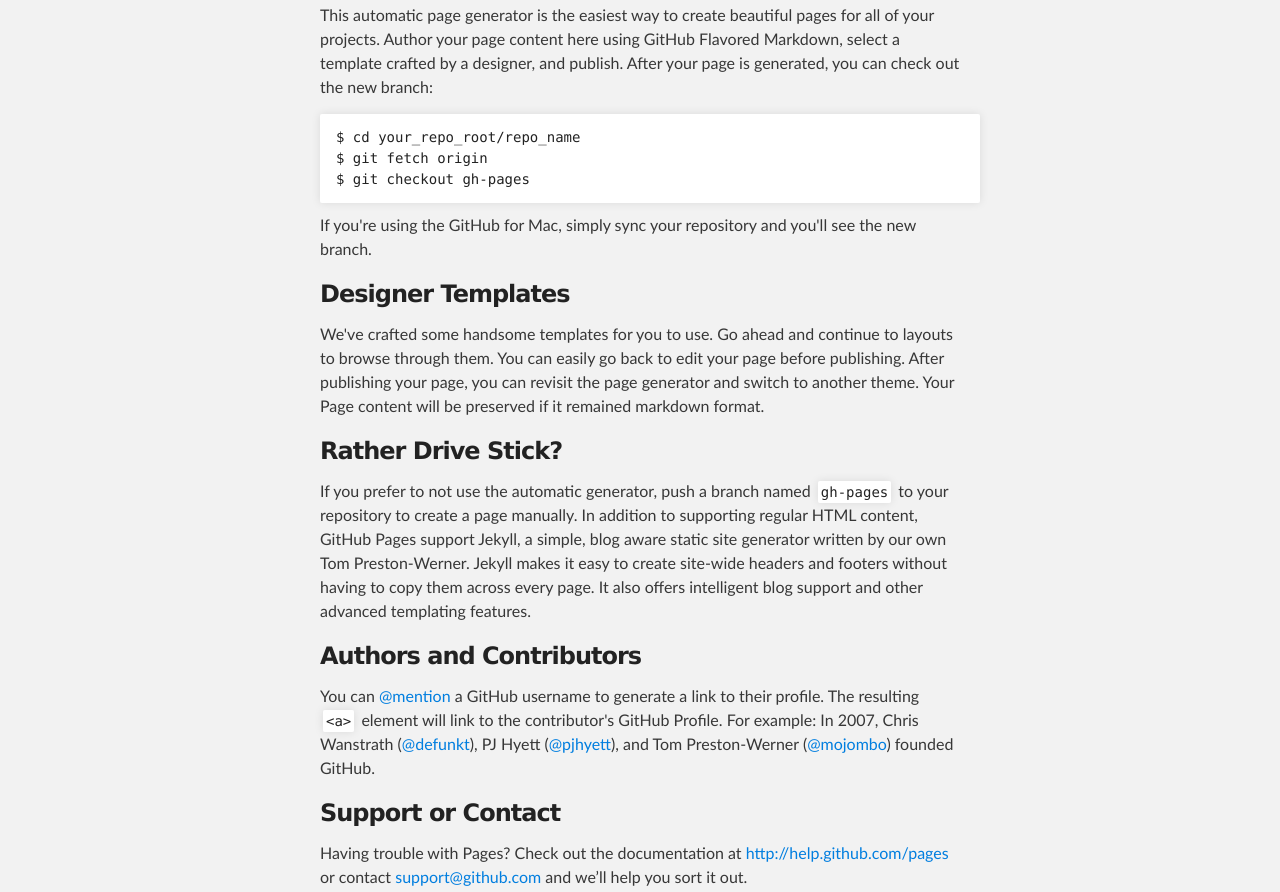
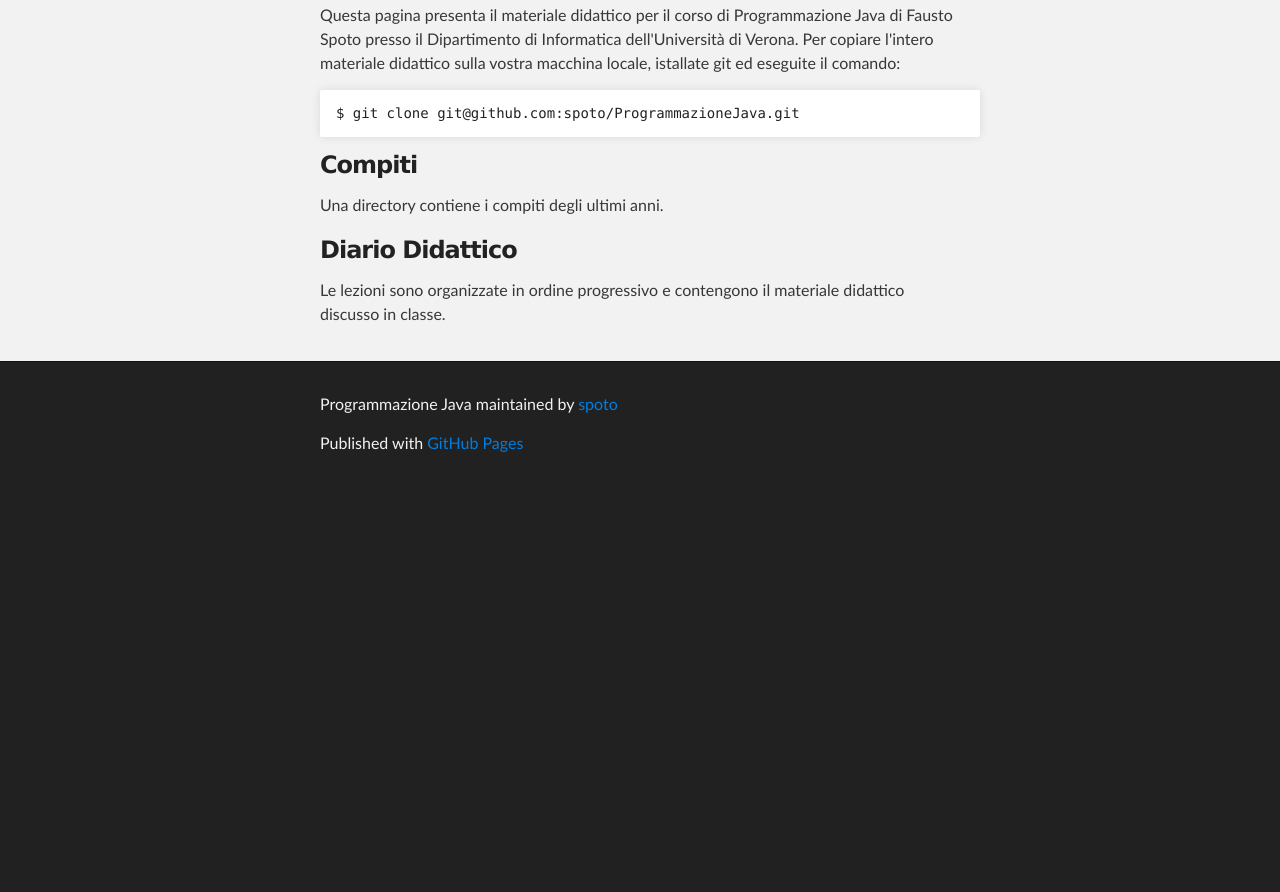
Before and after one commit to spoto/ProgrammazioneJava, a plain HTML site: page index.html in a window 1280 px wide. Shown: the part 375-1267 px from the top of the page. After the commit the page ends 865 px from the top, so only its background shows below. Drawn offline with Linux system fonts and the light colour scheme.

Commit message:
Personalizzata la pagina.

```diff
--- a/index.html
+++ b/index.html
@@ -34,34 +34,21 @@
         <h3>
 <a name="welcome-to-github-pages" class="anchor" href="#welcome-to-github-pages"><span class="octicon octicon-link"></span></a>Welcome to GitHub Pages.</h3>
 
-<p>This automatic page generator is the easiest way to create beautiful pages for all of your projects. Author your page content here using GitHub Flavored Markdown, select a template crafted by a designer, and publish. After your page is generated, you can check out the new branch:</p>
+<p>Questa pagina presenta il materiale didattico per il corso di Programmazione Java di Fausto Spoto presso il Dipartimento di Informatica dell'Università di Verona. Per copiare l'intero materiale didattico sulla vostra macchina locale, istallate git ed eseguite il comando:</p>
 
-<pre><code>$ cd your_repo_root/repo_name
-$ git fetch origin
-$ git checkout gh-pages
+<pre><code>$ git clone git@github.com:spoto/ProgrammazioneJava.git
 </code></pre>
 
-<p>If you're using the GitHub for Mac, simply sync your repository and you'll see the new branch.</p>
+<h3>
+<a name="compiti" class="anchor" href="#compiti"><span class="octicon octicon-link"></span></a>Compiti</h3>
+
+<p>Una directory contiene i compiti degli ultimi anni.</p>
 
 <h3>
-<a name="designer-templates" class="anchor" href="#designer-templates"><span class="octicon octicon-link"></span></a>Designer Templates</h3>
+<a name="diario-didattico" class="anchor" href="#diario-didattico"><span class="octicon octicon-link"></span></a>Diario Didattico</h3>
 
-<p>We've crafted some handsome templates for you to use. Go ahead and continue to layouts to browse through them. You can easily go back to edit your page before publishing. After publishing your page, you can revisit the page generator and switch to another theme. Your Page content will be preserved if it remained markdown format.</p>
+<p>Le lezioni sono organizzate in ordine progressivo e contengono il materiale didattico discusso in classe.</p>
 
-<h3>
-<a name="rather-drive-stick" class="anchor" href="#rather-drive-stick"><span class="octicon octicon-link"></span></a>Rather Drive Stick?</h3>
-
-<p>If you prefer to not use the automatic generator, push a branch named <code>gh-pages</code> to your repository to create a page manually. In addition to supporting regular HTML content, GitHub Pages support Jekyll, a simple, blog aware static site generator written by our own Tom Preston-Werner. Jekyll makes it easy to create site-wide headers and footers without having to copy them across every page. It also offers intelligent blog support and other advanced templating features.</p>
-
-<h3>
-<a name="authors-and-contributors" class="anchor" href="#authors-and-contributors"><span class="octicon octicon-link"></span></a>Authors and Contributors</h3>
-
-<p>You can <a href="https://github.com/blog/821" class="user-mention">@mention</a> a GitHub username to generate a link to their profile. The resulting <code>&lt;a&gt;</code> element will link to the contributor's GitHub Profile. For example: In 2007, Chris Wanstrath (<a href="https://github.com/defunkt" class="user-mention">@defunkt</a>), PJ Hyett (<a href="https://github.com/pjhyett" class="user-mention">@pjhyett</a>), and Tom Preston-Werner (<a href="https://github.com/mojombo" class="user-mention">@mojombo</a>) founded GitHub.</p>
-
-<h3>
-<a name="support-or-contact" class="anchor" href="#support-or-contact"><span class="octicon octicon-link"></span></a>Support or Contact</h3>
-
-<p>Having trouble with Pages? Check out the documentation at <a href="http://help.github.com/pages">http://help.github.com/pages</a> or contact <a href="mailto:support@github.com">support@github.com</a> and we’ll help you sort it out.</p>
       </section>
     </div>
 
```
